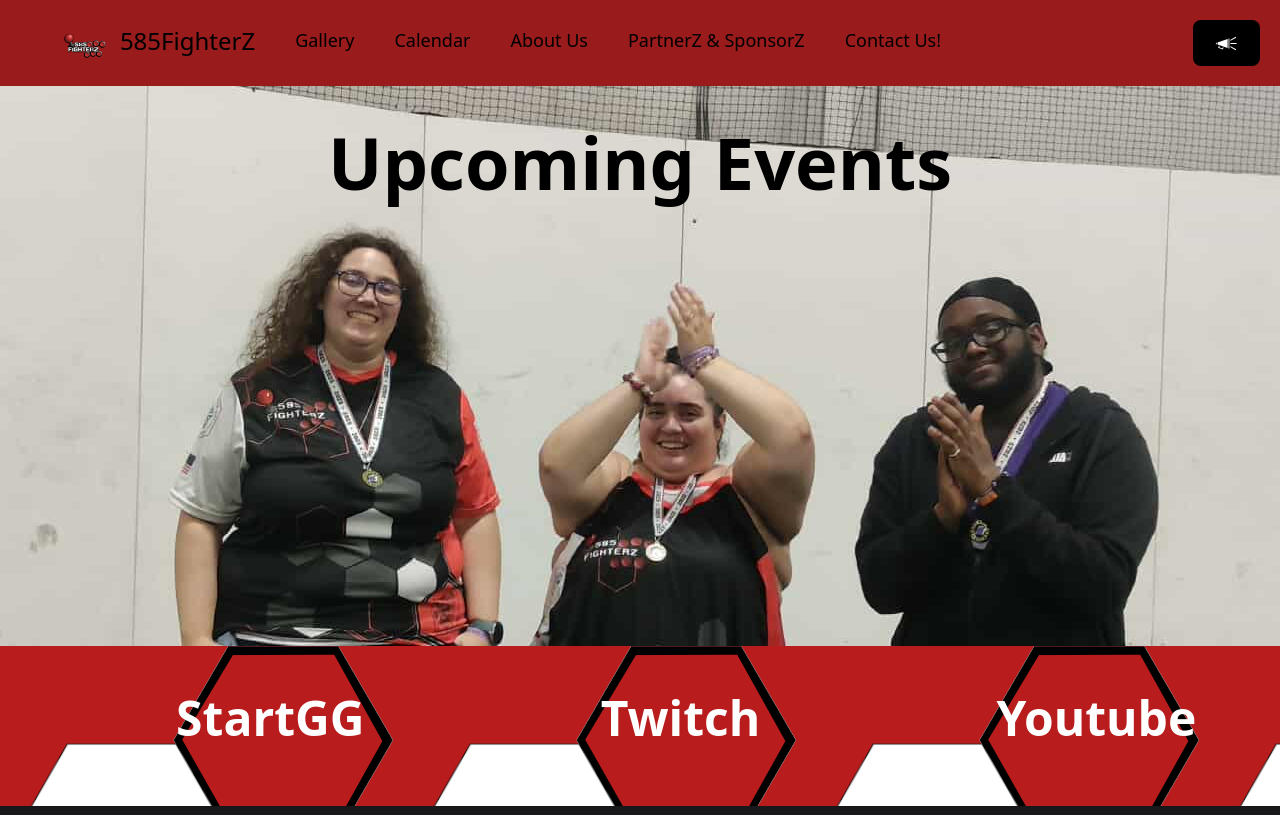
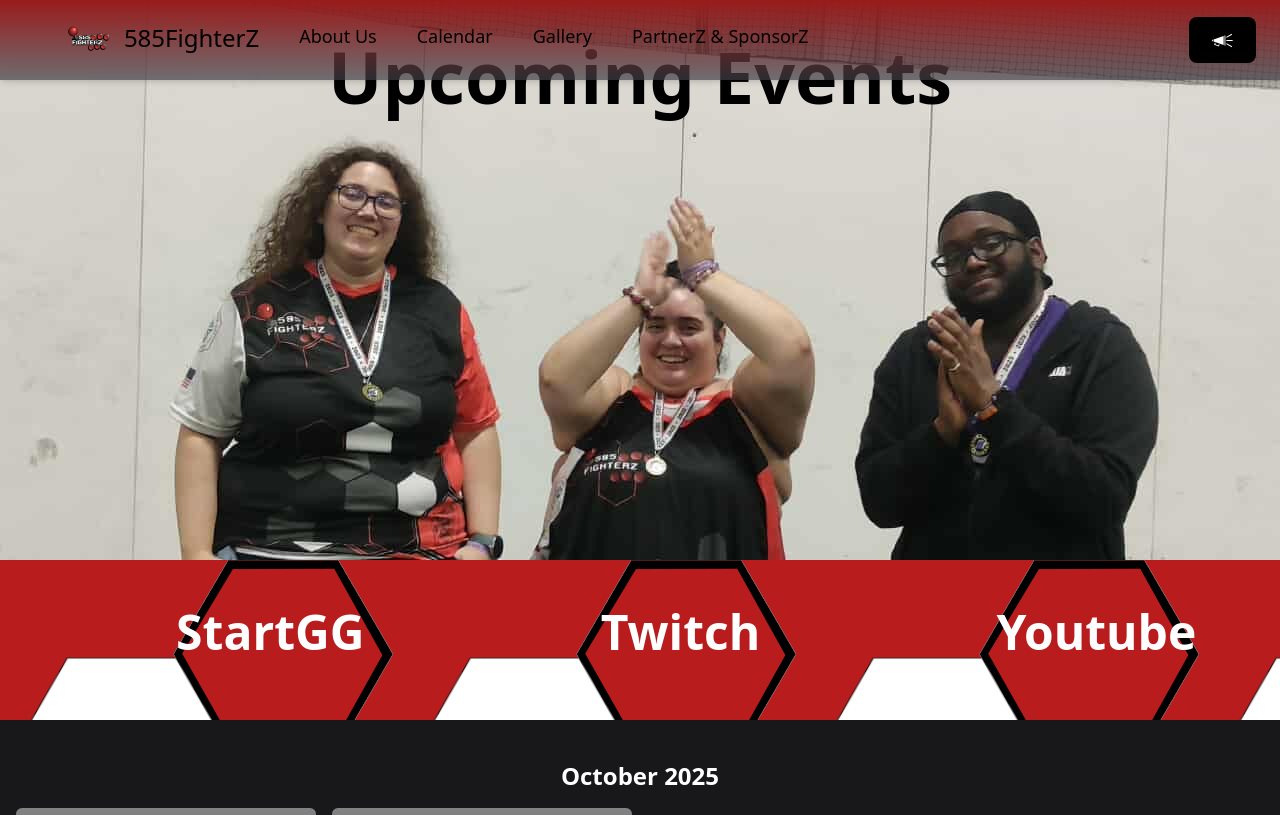
Before and after one commit to Perry512/585z, a React (Vite) app: page /585z/calendar in a window 1280 px wide. Shown: the top 815 px of the page. Built offline with nearby package versions, Linux system fonts and the light colour scheme; grey boxes are pictures that could not be loaded; some icons are missing.

Commit message:
[FIX] Style: Added gradient to Header, underline to hover on links

```diff
--- a/src/components/Header.tsx
+++ b/src/components/Header.tsx
@@ -9,43 +9,41 @@
 function Header () {
     const { isOpen, openModal, closeModal } = useModal();
     const closestEvent = GetClosestEvent(eventsData)
-    const featuredEvent = eventsData.find((e) => e.isFeatured) || closestEvent ? closestEvent : null;
+    const featuredEvent = eventsData.find((e) => e.isFeatured) || closestEvent;
 
     return (
         <>
-            <header className="bg-red-800 flex flex-wrap justify-between items-center w-full p-5">
+            <header className="flex flex-wrap justify-between items-center w-full p-5 fixed left-0 top-0 z-[500] px-6 py-4 h-20 bg-gradient-to-b from-red-800 to-zinc-700/70 shadow-md">
                 <div className='flex flex-row justify-center mx-10'>
                     <div>
-                        <Link to="/home" className="text-black hover:text-blue-100 transition duration-300 ease-in-out text-lg flex flex-row">
-                            <img src={logo2} className="mr-3 h-6 sm:h-9" alt="585Z Logo" />
+                        <Link to="/home" className="text-black hover:text-red-700 transition duration-300 ease-in-out text-lg flex flex-row">
+                            <img src={logo2} className="mr-3 h-6 sm:h-9 -translate-y-1" alt="585Z Logo" />
                                 <div className="text-2xl"> 585FighterZ</div>
                         </Link>
                     </div>
                     <ul className='ml-10 translate-y-px'>
                         <li className="inline-block mr-10">
-                            <Link to="/gallery" className="text-black hover:text-blue-100 transition duration-300 ease-in-out text-lg">
+                            <Link to="/aboutUs" className="menu-link">
+                                About Us
+                            </Link>
+                        </li>
+                        <li className="inline-block mr-10">
+                            <Link to="/calendar" className="menu-link">
+                                Calendar
+                            </Link>
+                        </li>
+                        <li className="inline-block mr-10">
+                            <Link to="/gallery" className="menu-link">
                                 Gallery
                             </Link>
                         </li>
                         <li className="inline-block mr-10">
-                            <Link to="/calendar" className="text-black hover:text-blue-100 transition duration-300 ease-in-out text-lg">
-                                Calendar
-                            </Link>
-                        </li>
-                        <li className="inline-block mr-10">
-                            <Link to="/calendar" className="text-black hover:text-blue-100 transition duration-300 ease-in-out text-lg">
-                                About Us
-                            </Link>
-                        </li>
-                        <li className="inline-block mr-10">
-                            <Link to="/calendar" className="text-black hover:text-blue-100 transition duration-300 ease-in-out text-lg">
+                            <Link to="/calendar" className="menu-link">
                                 PartnerZ & SponsorZ
                             </Link>
                         </li>
                         <li className="inline-block mr-10">
-                            <a href='#contact' rel="noopener noreferrer" className='text-black text-lg hover:text-blue-100 transition duration-300 ease-in-out'>
-                                Contact Us!
-                            </a>
+                            <a href='#contact' rel="noopener noreferrer" className='text-black text-lg hover:text-red-700 transition duration-300 ease-in-out' />
                         </li>
                     </ul>
                 </div>
```
